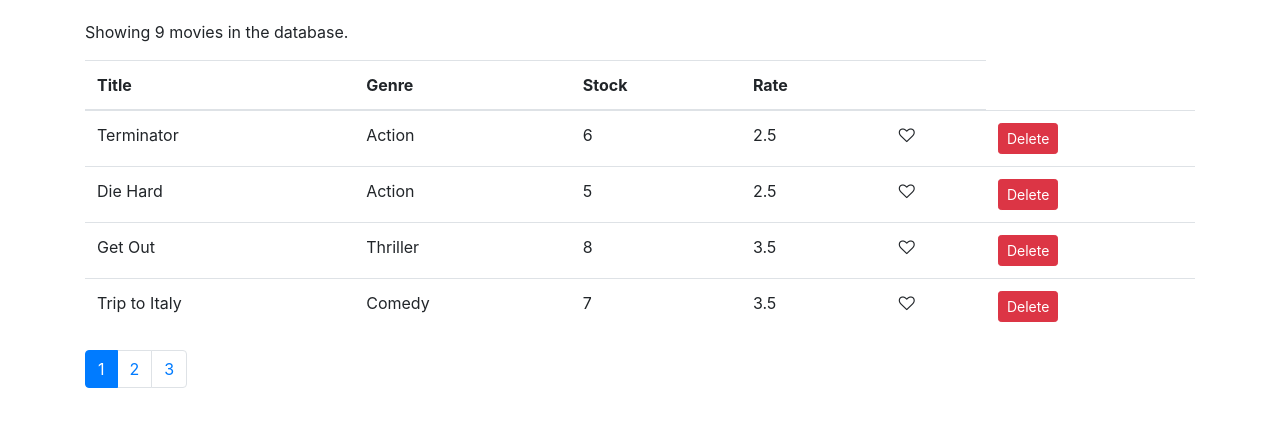
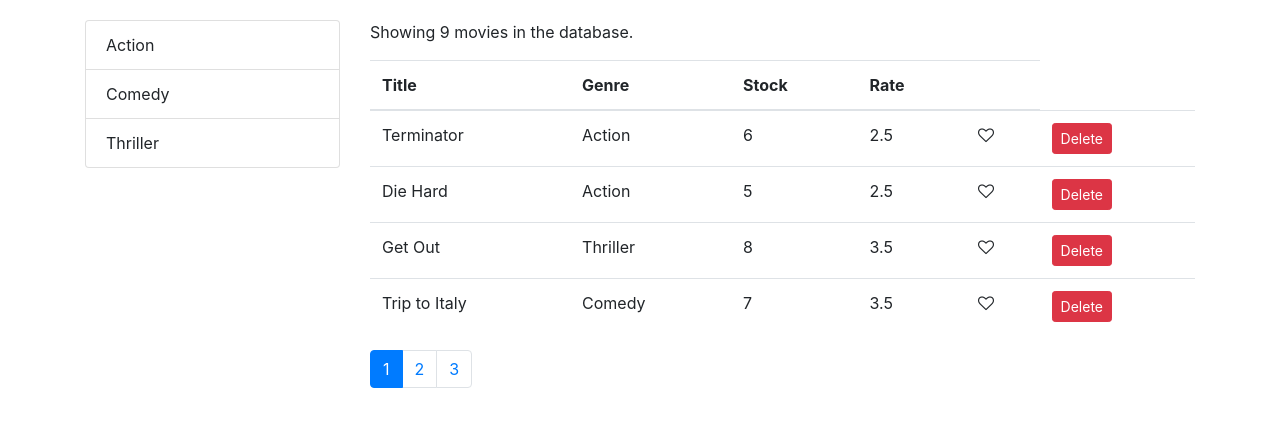
Before and after one commit to minshaf998/vidlyApp, a React (Create React App) app: page / in a window 1280 px wide. Shown: the top 426 px of the page. Built offline with nearby package versions, Linux system fonts and the light colour scheme.

Commit message:
listGroup component added

```diff
--- /dev/null
+++ b/src/components/common/ListGroup.jsx
@@ -0,0 +1,17 @@
+import React, { Component } from "react";
+
+const ListGroup = (props) => {
+  const { items, textProperty, valueProperty } = props;
+
+  return (
+    <ul className="list-group">
+      {items.map((item) => (
+        <li key={item[valueProperty]} className="list-group-item">
+          {item[textProperty]}
+        </li>
+      ))}
+    </ul>
+  );
+};
+
+export default ListGroup;
--- a/src/components/movies.jsx
+++ b/src/components/movies.jsx
@@ -1,12 +1,24 @@
 import React, { Component } from "react";
 import reactDom from "react-dom";
+import ListGroup from "./common/ListGroup";
 import { getMovies } from "./../services/fakeMovieService";
 import Like from "./common/like";
 import Pagination from "./common/pagination";
 import { paginate } from "./../utils/paginate";
+import { getGenres } from "../services/fakeGenreService";
 
 class Movies extends Component {
-  state = { movies: getMovies(), pageSize: 4, currentPage: 1 };
+  state = {
+    movies: [],
+    pageSize: 4,
+    currentPage: 1,
+    genres: [],
+  };
+
+  componentDidMount() {
+    this.setState({ movies: getMovies(), genres: getGenres() });
+  }
+
   handleClick = (movie) => {
     const movies = this.state.movies.filter((m) => m._id !== movie._id);
     this.setState({ movies });
@@ -24,6 +36,10 @@
     this.setState({ movies });
   };
 
+  handleGenreSelect = (genre) => {
+    console.log(genre);
+  };
+
   handlePageChange = (page) => {
     this.setState({ currentPage: page });
   };
@@ -37,7 +53,16 @@
     const movies = paginate(allMovies, currentPage, pageSize);
 
     return (
-      <React.Fragment>
+      <div className="row">
+        <div className="col-3">
+          <ListGroup
+            items={this.state.genres}
+            onItemSelect={this.handleGenreSelect}
+            textProperty="name"
+            valueProperty="_id"
+          />
+        </div>
+        <div className="col">
           <p>Showing {count} movies in the database.</p>
           <div>
             <table className="table">
@@ -58,7 +83,10 @@
                     <td>{c.numberInStock}</td>
                     <td>{c.dailyRentalRate}</td>
                     <td>
-                    <Like liked={c.liked} onClick={() => this.handleLike(c)} />
+                      <Like
+                        liked={c.liked}
+                        onClick={() => this.handleLike(c)}
+                      />
                     </td>
                     <td>
                       <button
@@ -79,7 +107,8 @@
               currentPage={currentPage}
             />
           </div>
-      </React.Fragment>
+        </div>
+      </div>
     );
   }
 }
```
Lines whose indentation alone changed are shown as unchanged.
